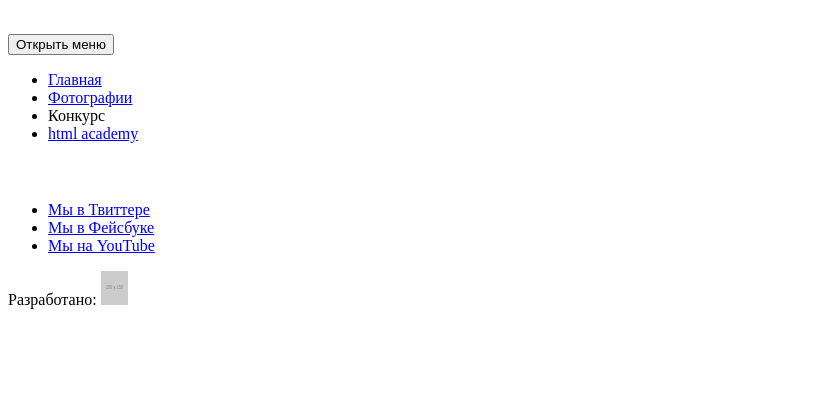
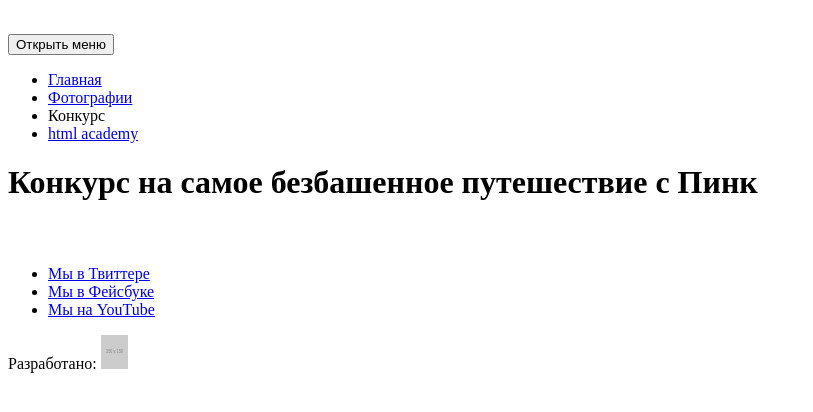
Before and after one commit to Svetaelar/1080109-pink-18, a website: page source/contest.html in a window 1280 px wide. Shown: the whole page, without its empty margins (0-813 px from the left). Drawn offline with Linux system fonts and the light colour scheme; placeholder pictures from the web are drawn by us.

Commit message:
Добавила звголовок

```diff
--- a/source/contest.html
+++ b/source/contest.html
@@ -30,6 +30,7 @@
       </nav>
     </header>
     <main class="page-main">
+      <h1 class="page-main__title">Конкурс на самое безбашенное путешествие с Пинк</h1>
     </main>
     <footer class="page-footer-social">
       <a class="page-header__logo logo">
```
